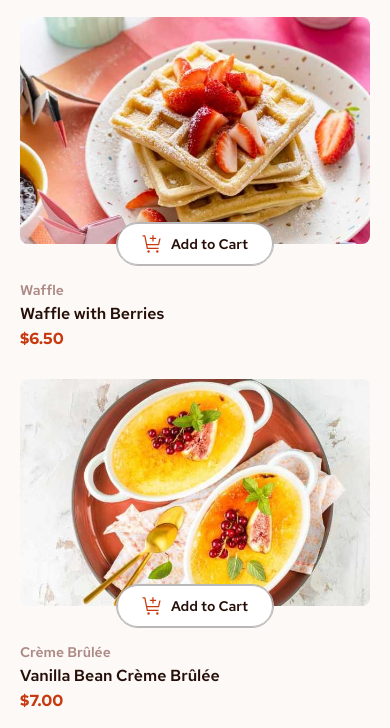
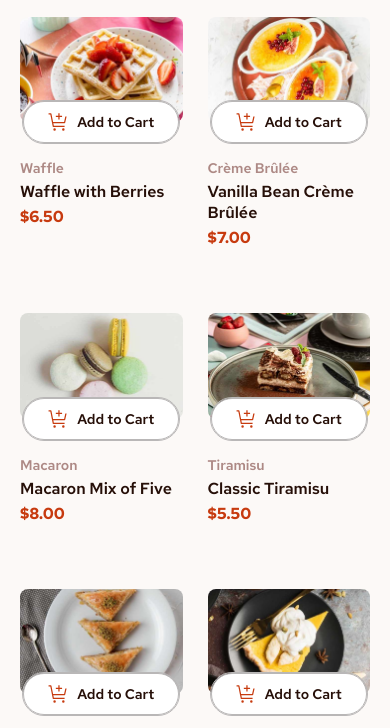
Before and after one commit to luqmanx1998/Design-To-Code-Product-List-With-Cart-HTML-CSS-JS, a plain HTML site: page index.html in a window 390 px wide. Shown: the part 71-799 px from the top of the page. Drawn offline with Linux system fonts and the light colour scheme.

Commit message:
added css changes for tablet media query

```diff
--- a/styles.css
+++ b/styles.css
@@ -18,6 +18,7 @@
     padding: 0;
     box-sizing: inherit;
 }
+
 
 html {
     box-sizing: border-box;
@@ -61,7 +62,7 @@ h3 {
 .product-img {
     border-radius: 0.8rem;
     object-fit: cover;
-    transition: all .3s;
+    transition: all .2s;
 }
 
 .product-img:hover {
@@ -407,13 +408,22 @@ h3 {
     border: 2px solid var(--red);
   }
 
+@media only screen and (min-width: 375px) {
+    .product-list {
+        display: grid;
+        grid-template-columns: repeat(2, 1fr);
+        column-gap: 2.5rem;
+        row-gap: 3.5rem;
+    }
+}
+
+
 @media only screen and (min-width: 1200px) {
     .container {
         display: flex;
         max-width: 122rem;
         margin: 7rem auto;
         gap: 3rem;
-        align-items: flex-start;
     }
 
     h1 {
@@ -425,10 +435,7 @@ h3 {
     }
 
     .product-list {
-        display: grid;
         grid-template-columns: repeat(3, 1fr);
-        column-gap: 2.5rem;
-        row-gap: 3.5rem;
     }
 
     .product-item {
```
